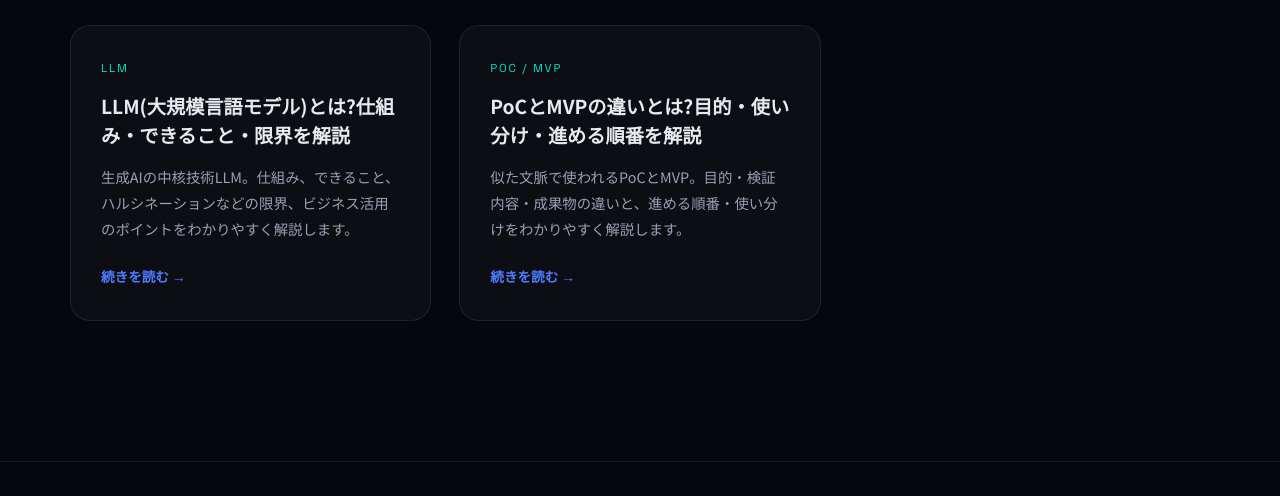
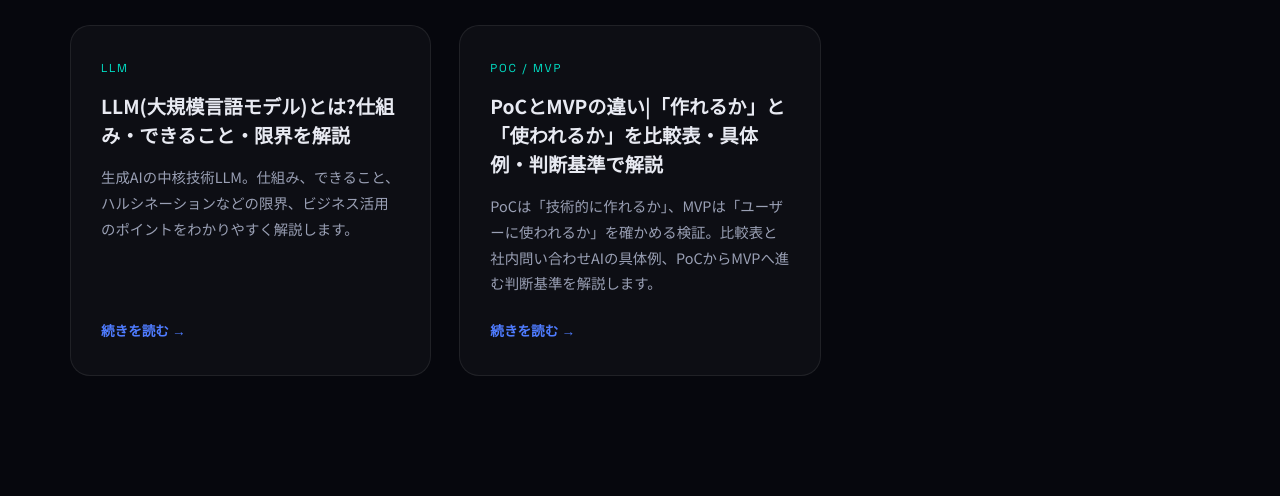
Before and after one commit to furilan/homepage, a plain HTML site: page column/index.html in a window 1280 px wide. Shown: the part 3364-3860 px from the top of the page. Drawn offline with Linux system fonts and the light colour scheme.

Commit message:
seo: PoC MVP 違い の検索ニーズに合わせて改善 (2026-10-12) (#16)
Co-authored-by: furilan <furilan@users.noreply.github.com>

```diff
--- a/column/index.html
+++ b/column/index.html
@@ -230,8 +230,8 @@
         </a>
         <a href="poc-vs-mvp.html" class="column-card">
           <span class="column-card-cat">POC / MVP</span>
-          <h2>PoCとMVPの違いとは?目的・使い分け・進める順番を解説</h2>
-          <p>似た文脈で使われるPoCとMVP。目的・検証内容・成果物の違いと、進める順番・使い分けをわかりやすく解説します。</p>
+          <h2>PoCとMVPの違い|「作れるか」と「使われるか」を比較表・具体例・判断基準で解説</h2>
+          <p>PoCは「技術的に作れるか」、MVPは「ユーザーに使われるか」を確かめる検証。比較表と社内問い合わせAIの具体例、PoCからMVPへ進む判断基準を解説します。</p>
           <span class="column-card-more">続きを読む →</span>
         </a>
       </div>
```
Also changed, not shown: column/poc.html (+2 -1 lines).
